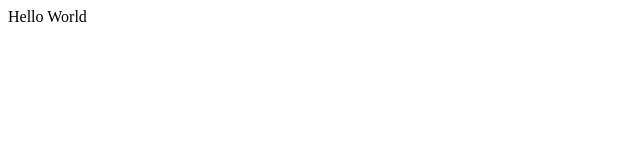
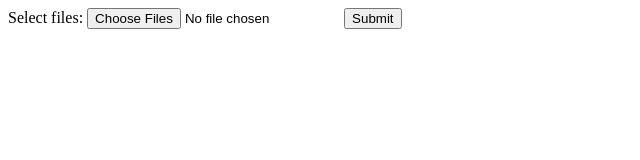
Before and after one commit to HrishikeshP-01/DSCWoW_A-Study-In-Pink, an Electron app: page index.html in a window 800 px wide. Shown: the whole page, without its empty margins (0-640 px from the left). Drawn offline with Linux system fonts and the light colour scheme.

Commit message:
Added file chosing option in html

```diff
--- a/index.html
+++ b/index.html
@@ -6,6 +6,8 @@
     <title>A Study In Pink</title>
 </head>
 <body>
-    Hello World
+    <label for="myfile">Select files:</label>
+    <input type="file" id="myfile" name="myfile" multiple>
+    <input type="submit">
 </body>
 </html>
```
